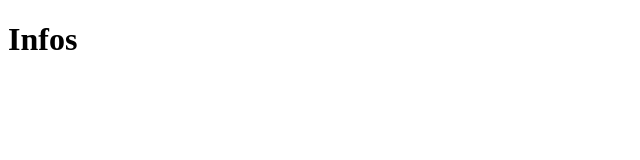
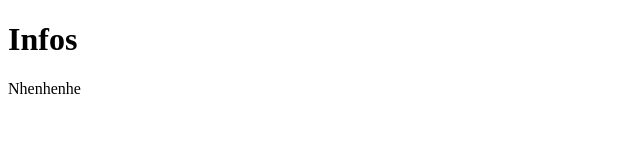
Before and after one commit to Victor-Spichenkoff/treino_git, a plain HTML site: page infos.html in a window 1280 px wide. Shown: the full height of the page, 0-640 px from the left. Drawn offline with Linux system fonts and the light colour scheme.

Commit message:
More infos

```diff
--- a/infos.html
+++ b/infos.html
@@ -7,5 +7,6 @@
 </head>
 <body>
     <h1>Infos</h1>
+    <p>Nhenhenhe</p>
 </body>
 </html>
```
Also changed, not shown: release.txt (deleted).
